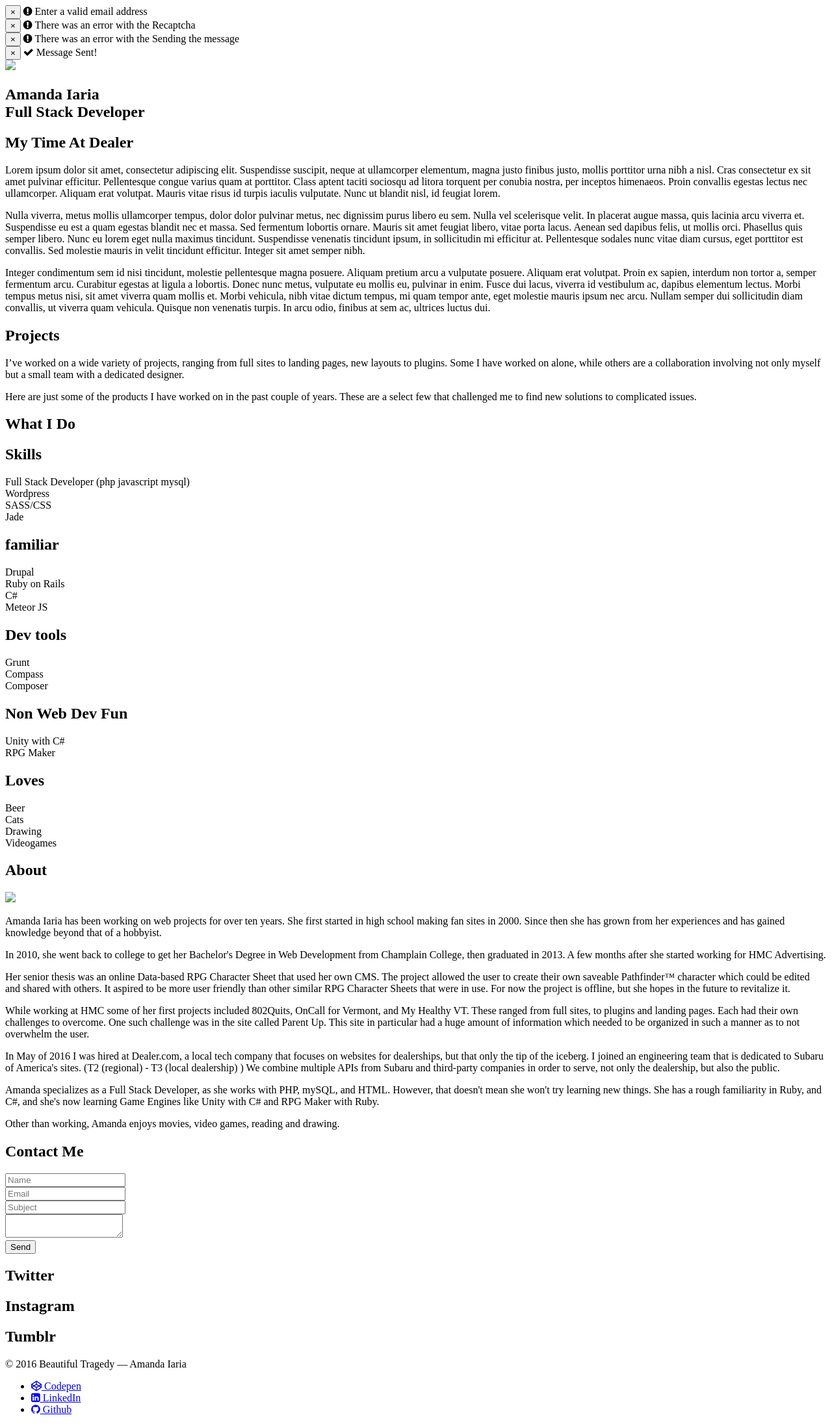
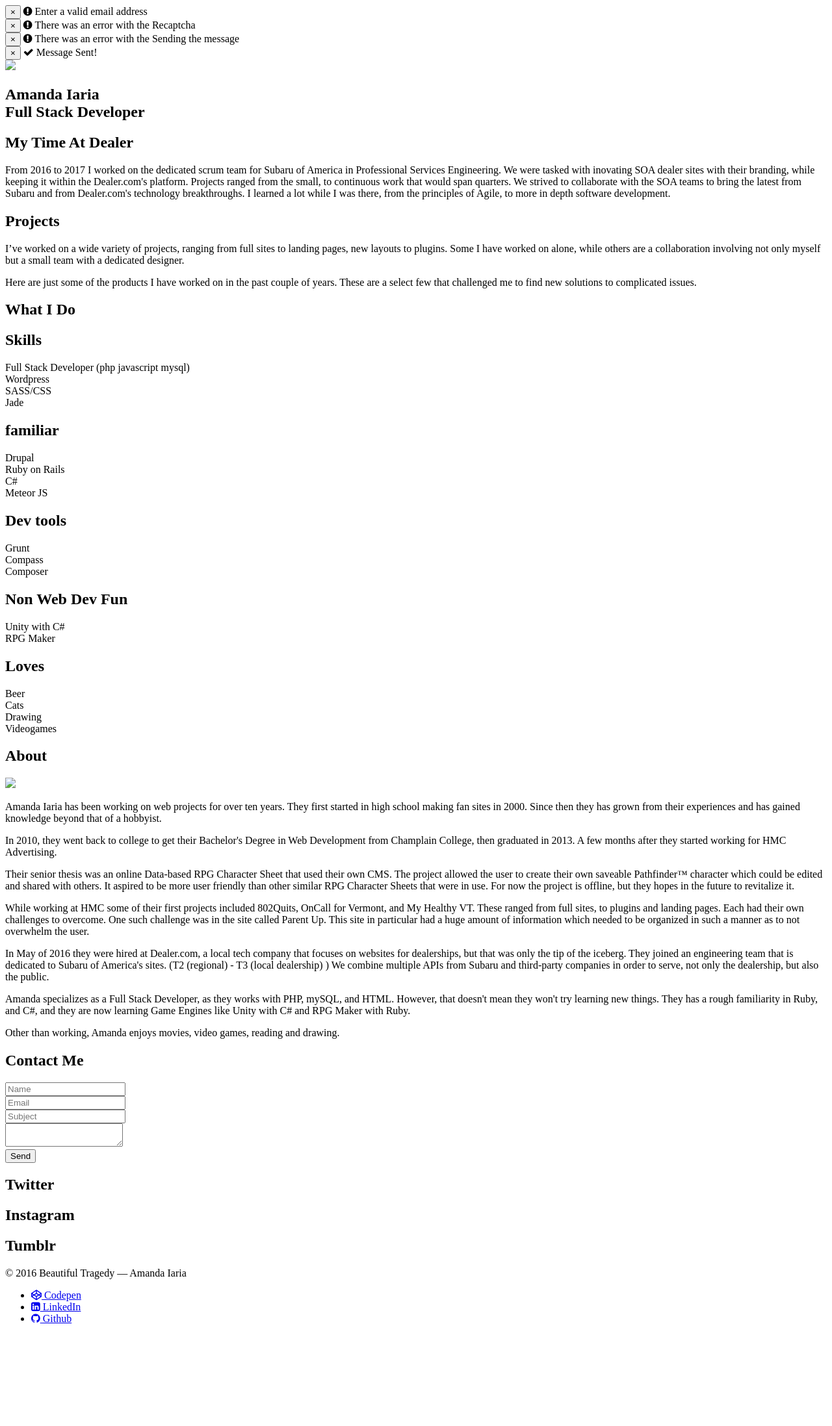
Before and after one commit to amandaIaria/amandaIaria.github.io, a Jekyll site: the page built from _posts/2015-11-21-snap.markdown, in a window 1280 px wide. Shown: the whole page at 65% size. Built offline with Jekyll 4.4.1, drawn with Linux system fonts in a browser that asks for light colours; nearby versions of some CDN libraries; library files that are not in the unit come from our copies; after the commit the page ends 2055 px from its top, so only the background shows below that.

Commit message:
added the dealer.com section

```diff
--- a/_includes/sections/about.html
+++ b/_includes/sections/about.html
@@ -9,22 +9,22 @@
 			</div>
 			<div class="col-sm-8">
 				<p>
-					Amanda Iaria has been working on web projects for over ten years. She first started in high school making fan sites in 2000. Since then she has grown from her experiences and has gained knowledge beyond that of a hobbyist.
+					Amanda Iaria has been working on web projects for over ten years. They first started in high school making fan sites in 2000. Since then they has grown from their experiences and has gained knowledge beyond that of a hobbyist.
 				</p>
 				<p>
-					In 2010, she went back to college to get her Bachelor's Degree in Web Development from Champlain College, then graduated in 2013. A few months after she started working for HMC Advertising.
+					In 2010, they went back to college to get their Bachelor's Degree in Web Development from Champlain College, then graduated in 2013. A few months after they started working for HMC Advertising.
 				</p>
 				<p>
-					Her senior thesis was an online Data-based RPG Character Sheet that used her own CMS. The project allowed the user to create their own saveable Pathfinder&trade; character which could be edited and shared with others. It aspired to be more user friendly than other similar RPG Character Sheets that were in use. For now the project is offline, but she hopes in the future to revitalize it.
+					Their senior thesis was an online Data-based RPG Character Sheet that used their own CMS. The project allowed the user to create their own saveable Pathfinder&trade; character which could be edited and shared with others. It aspired to be more user friendly than other similar RPG Character Sheets that were in use. For now the project is offline, but they hopes in the future to revitalize it.
 				</p>
 				<p>
-					While working at HMC some of her first projects included 802Quits, OnCall for Vermont, and My Healthy VT. These ranged from full sites, to plugins and landing pages. Each had their own challenges to overcome. One such challenge was in the site called Parent Up. This site in particular had a huge amount of information which needed to be organized in such a manner as to not overwhelm the user.
+					While working at HMC some of their first projects included 802Quits, OnCall for Vermont, and My Healthy VT. These ranged from full sites, to plugins and landing pages. Each had their own challenges to overcome. One such challenge was in the site called Parent Up. This site in particular had a huge amount of information which needed to be organized in such a manner as to not overwhelm the user.
 				</p>
 				<p>
-					In May of 2016 I was hired at Dealer.com, a local tech company that focuses on websites for dealerships, but that only the tip of the iceberg. I joined an engineering team that is dedicated to Subaru of America's sites. (T2 (regional) - T3 (local dealership) ) We combine multiple APIs from Subaru and third-party companies in order to serve, not only the dealership, but also the public.
+					In May of 2016 they were hired at Dealer.com, a local tech company that focuses on websites for dealerships, but that was only the tip of the iceberg. They joined an engineering team that is dedicated to Subaru of America's sites. (T2 (regional) - T3 (local dealership) ) We combine multiple APIs from Subaru and third-party companies in order to serve, not only the dealership, but also the public.
 				</p>
 				<p>
-					Amanda specializes as a Full Stack Developer, as she works with PHP, mySQL, and HTML.  However, that doesn't mean she won't try learning new things. She has a rough familiarity in Ruby, and C#, and she's now learning Game Engines like Unity with C# and RPG Maker with Ruby.
+					Amanda specializes as a Full Stack Developer, as they works with PHP, mySQL, and HTML.  However, that doesn't mean they won't try learning new things. They has a rough familiarity in Ruby, and C#, and they are now learning Game Engines like Unity with C# and RPG Maker with Ruby.
 				</p>
 				<p>
 					Other than working, Amanda enjoys movies, video games, reading and drawing.
--- a/_includes/sections/dealer.html
+++ b/_includes/sections/dealer.html
@@ -11,11 +11,9 @@
 			<div class="row">
 				<div class="col-sm-2"></div>
 				<div class="col-sm-8">
-					<p>Lorem ipsum dolor sit amet, consectetur adipiscing elit. Suspendisse suscipit, neque at ullamcorper elementum, magna justo finibus justo, mollis porttitor urna nibh a nisl. Cras consectetur ex sit amet pulvinar efficitur. Pellentesque congue varius quam at porttitor. Class aptent taciti sociosqu ad litora torquent per conubia nostra, per inceptos himenaeos. Proin convallis egestas lectus nec ullamcorper. Aliquam erat volutpat. Mauris vitae risus id turpis iaculis vulputate. Nunc ut blandit nisl, id feugiat lorem.</p>
-
-					<p>Nulla viverra, metus mollis ullamcorper tempus, dolor dolor pulvinar metus, nec dignissim purus libero eu sem. Nulla vel scelerisque velit. In placerat augue massa, quis lacinia arcu viverra et. Suspendisse eu est a quam egestas blandit nec et massa. Sed fermentum lobortis ornare. Mauris sit amet feugiat libero, vitae porta lacus. Aenean sed dapibus felis, ut mollis orci. Phasellus quis semper libero. Nunc eu lorem eget nulla maximus tincidunt. Suspendisse venenatis tincidunt ipsum, in sollicitudin mi efficitur at. Pellentesque sodales nunc vitae diam cursus, eget porttitor est convallis. Sed molestie mauris in velit tincidunt efficitur. Integer sit amet semper nibh.</p>
-
-					<p>Integer condimentum sem id nisi tincidunt, molestie pellentesque magna posuere. Aliquam pretium arcu a vulputate posuere. Aliquam erat volutpat. Proin ex sapien, interdum non tortor a, semper fermentum arcu. Curabitur egestas at ligula a lobortis. Donec nunc metus, vulputate eu mollis eu, pulvinar in enim. Fusce dui lacus, viverra id vestibulum ac, dapibus elementum lectus. Morbi tempus metus nisi, sit amet viverra quam mollis et. Morbi vehicula, nibh vitae dictum tempus, mi quam tempor ante, eget molestie mauris ipsum nec arcu. Nullam semper dui sollicitudin diam convallis, ut viverra quam vehicula. Quisque non venenatis turpis. In arcu odio, finibus at sem ac, ultrices luctus dui.</p>
+					<p>
+						From 2016 to 2017 I worked on the dedicated scrum team for Subaru of America in Professional Services Engineering. We were tasked with inovating SOA dealer sites with their branding, while keeping it within the Dealer.com's platform. Projects ranged from the small, to continuous work that would span quarters. We strived to collaborate with the SOA teams to bring the latest from Subaru and from Dealer.com's technology breakthroughs. I learned a lot while I was there, from the principles of Agile, to more in depth software development.
+					</p>
 				</div>
 				<div class="col-sm-2"></div>
 			</div>
```
Also changed, not shown: _sass/_pages/_social.scss (+27 -47 lines).
